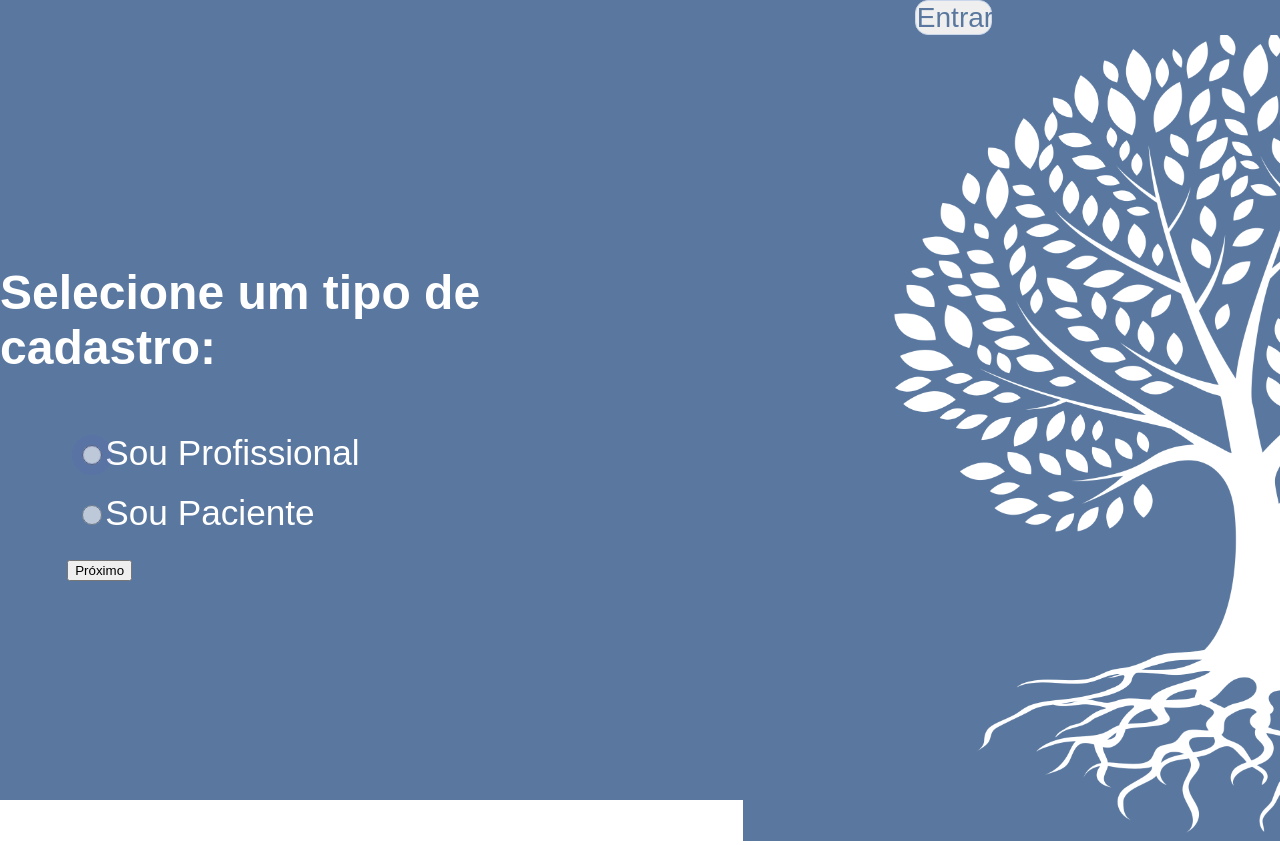
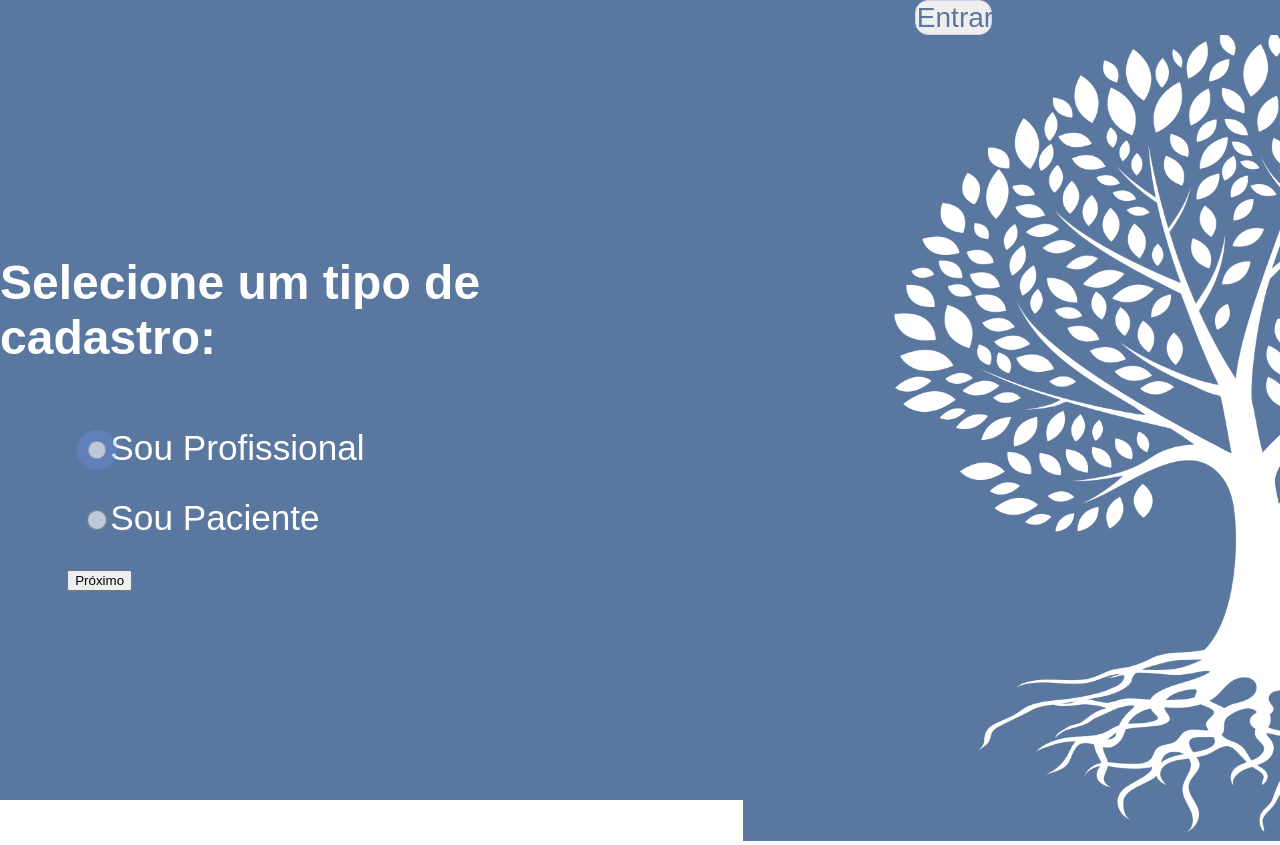
Before and after one commit to VitorMatt/FutureMind-1.0, a React (Vite) app in the folder FutureMind/: page /cadastro in a window 1280 px wide. In both pictures the pointer is over the input 92 px from the left and 454 px from the top of the page. Built offline with nearby package versions, Linux system fonts and the light colour scheme.

Commit message:
Cadastro

```diff
--- a/FutureMind/src/pages/CSS/EscolhaCadastro.css
+++ b/FutureMind/src/pages/CSS/EscolhaCadastro.css
@@ -78,7 +78,7 @@ body{
 }
 
 .estilização-Check{
-    padding: 2%;
+    padding: 3%;
 }
 
 .check1 {
@@ -92,7 +92,7 @@ body{
   }
 
 .check1:hover:before {
-    box-shadow: 0px 0px 0px 12px rgba(80, 80, 200, 0.2);
+    box-shadow: 0px 0px 0px 12px rgba(112, 148, 247, 0.493);
     border-radius: 50%;
     opacity: 1;
   }
```
